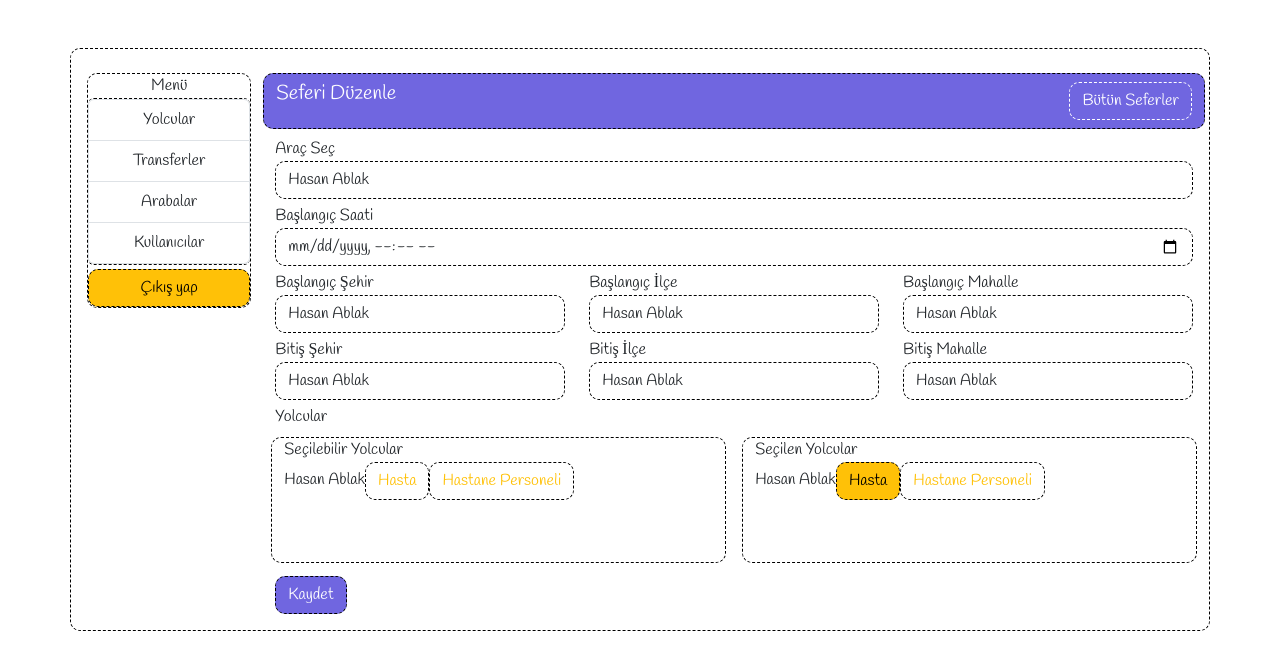
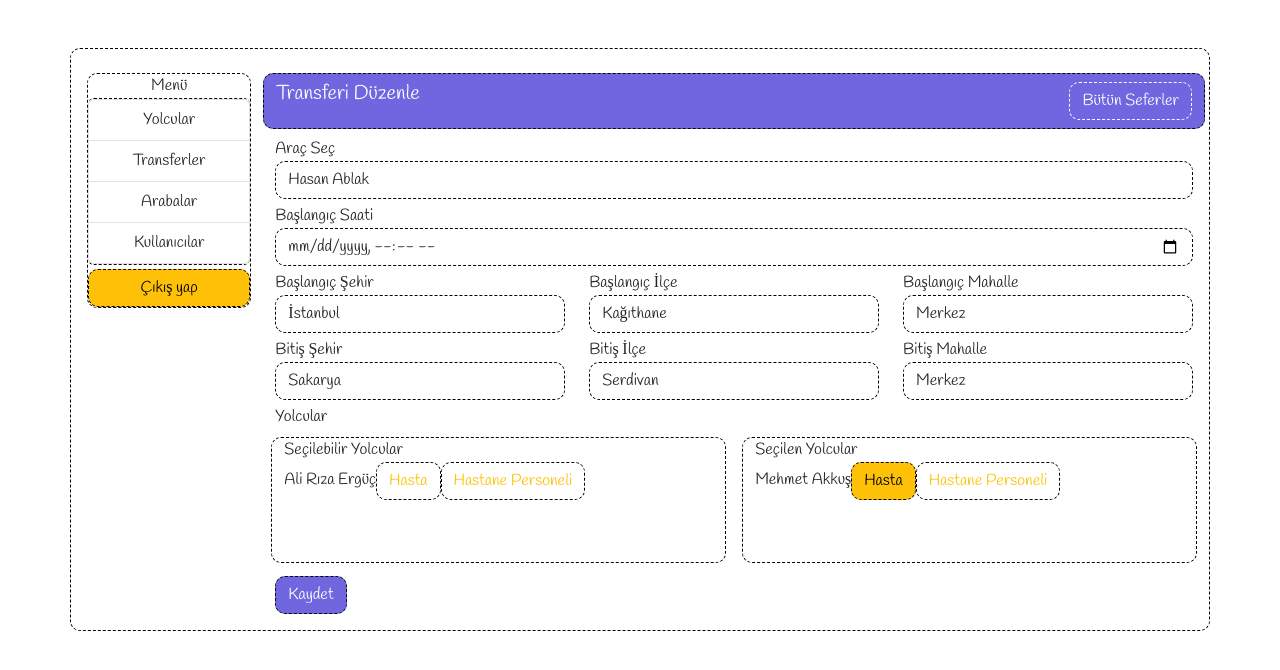
Before and after one commit to hasanablak/react-saglik-turizmi, a React (Create React App) app: page /transports/1 in a window 1280 px wide. Shown: the top 670 px of the page. Built offline with nearby package versions, Linux system fonts and the light colour scheme; sample sign-in values are in the browser's storage.

Commit message:
Transport sayfalarının ileri geri olaylarını yaptım

```diff
--- a/src/pages/transports/transport-create.js
+++ b/src/pages/transports/transport-create.js
@@ -1,10 +1,11 @@
 import { Header } from "../../components";
-
+import { useNavigate } from "react-router-dom";
 export default function TransportCreate() {
+	const navigate = useNavigate();
 	return (
 		<>
 			<Header header="Sefer Oluştur">
-				<button className="btn btn-outline-primary">Bütün Seferler</button>
+				<button className="btn btn-outline-primary" onClick={() => navigate('/transports')}>Bütün Seferler</button>
 			</Header>
 			<div className="row	d-flex">
 				<div className="col">
--- a/src/pages/transports/transport-update.js
+++ b/src/pages/transports/transport-update.js
@@ -1,10 +1,12 @@
+import { useNavigate } from "react-router-dom";
 import { Header } from "../../components";
 
 export default function TransportUpdate() {
+	const navigate = useNavigate();
 	return (
 		<>
-			<Header header="Seferi Düzenle">
-				<button className="btn btn-outline-primary">Bütün Seferler</button>
+			<Header header="Transferi Düzenle">
+				<button className="btn btn-outline-primary" onClick={() => navigate('/transports')}>Bütün Seferler</button>
 			</Header>
 			<div className="row	d-flex">
 				<div className="col">
@@ -26,7 +28,7 @@ export default function TransportUpdate() {
 								<div className="form-group">
 									<label>Başlangıç Şehir</label>
 									<select name="driver" id="driver" className="form-control">
-										<option value={1}>Hasan Ablak</option>
+										<option value={1}>İstanbul</option>
 										<option value={2}>Melih Gökçe</option>
 										<option value={3}>Hamit Altuntop</option>
 									</select>
@@ -36,7 +38,7 @@ export default function TransportUpdate() {
 								<div className="form-group">
 									<label>Başlangıç İlçe</label>
 									<select name="driver" id="driver" className="form-control">
-										<option value={1}>Hasan Ablak</option>
+										<option value={1}>Kağıthane</option>
 										<option value={2}>Melih Gökçe</option>
 										<option value={3}>Hamit Altuntop</option>
 									</select>
@@ -46,7 +48,7 @@ export default function TransportUpdate() {
 								<div className="form-group">
 									<label>Başlangıç Mahalle</label>
 									<select name="driver" id="driver" className="form-control">
-										<option value={1}>Hasan Ablak</option>
+										<option value={1}>Merkez</option>
 										<option value={2}>Melih Gökçe</option>
 										<option value={3}>Hamit Altuntop</option>
 									</select>
@@ -58,7 +60,7 @@ export default function TransportUpdate() {
 								<div className="form-group">
 									<label>Bitiş Şehir</label>
 									<select name="driver" id="driver" className="form-control">
-										<option value={1}>Hasan Ablak</option>
+										<option value={1}>Sakarya</option>
 										<option value={2}>Melih Gökçe</option>
 										<option value={3}>Hamit Altuntop</option>
 									</select>
@@ -68,7 +70,7 @@ export default function TransportUpdate() {
 								<div className="form-group">
 									<label>Bitiş İlçe</label>
 									<select name="driver" id="driver" className="form-control">
-										<option value={1}>Hasan Ablak</option>
+										<option value={1}>Serdivan</option>
 										<option value={2}>Melih Gökçe</option>
 										<option value={3}>Hamit Altuntop</option>
 									</select>
@@ -78,7 +80,7 @@ export default function TransportUpdate() {
 								<div className="form-group">
 									<label>Bitiş Mahalle</label>
 									<select name="driver" id="driver" className="form-control">
-										<option value={1}>Hasan Ablak</option>
+										<option value={1}>Merkez</option>
 										<option value={2}>Melih Gökçe</option>
 										<option value={3}>Hamit Altuntop</option>
 									</select>
@@ -91,7 +93,7 @@ export default function TransportUpdate() {
 								<div className="col dashed m-2">
 									<label htmlFor="">Seçilebilir Yolcular</label>
 									<div style={{ height: 100 }}>
-										Hasan Ablak
+										Ali Rıza Ergüç
 										<button className="btn btn-outline-warning ">Hasta</button>
 										<button className="btn  btn-outline-warning">
 											Hastane Personeli
@@ -107,7 +109,7 @@ export default function TransportUpdate() {
 								<div className="col dashed m-2">
 									<label htmlFor="">Seçilen Yolcular</label>
 									<div style={{ height: 100 }}>
-										Hasan Ablak
+										Mehmet Akkuş
 										<button className="btn btn-outline-warning active">Hasta</button>
 										<button className="btn  btn-outline-warning">
 											Hastane Personeli
--- a/src/pages/transports/transports.js
+++ b/src/pages/transports/transports.js
@@ -1,10 +1,11 @@
 import { Header } from "../../components";
-
+import { useNavigate } from "react-router-dom";
 export default function Transports() {
+	const navigate = useNavigate();
 	return (
 		<>
 			<Header header="All Transports">
-				<button className="btn btn-outline-primary">+ Yeni Sefer Ekle</button>
+				<button className="btn btn-outline-primary" onClick={() => navigate('create')}>+ Yeni Sefer Ekle</button>
 			</Header>
 			<div className="row	d-flex">
 				<div className="col">
@@ -27,8 +28,8 @@ export default function Transports() {
 								<td>İstanbul Kağıthane Merkez</td>
 								<td>12</td>
 								<td>
-									<button className="btn">Detaylar</button>
-									<button className="btn">Düzenle</button>
+									<button className="btn" onClick={() => navigate('1/details')}>Detaylar</button>
+									<button className="btn" onClick={() => navigate('1')}>Düzenle</button>
 									<button className="btn btn-danger">Sil</button>
 								</td>
 							</tr>
```
